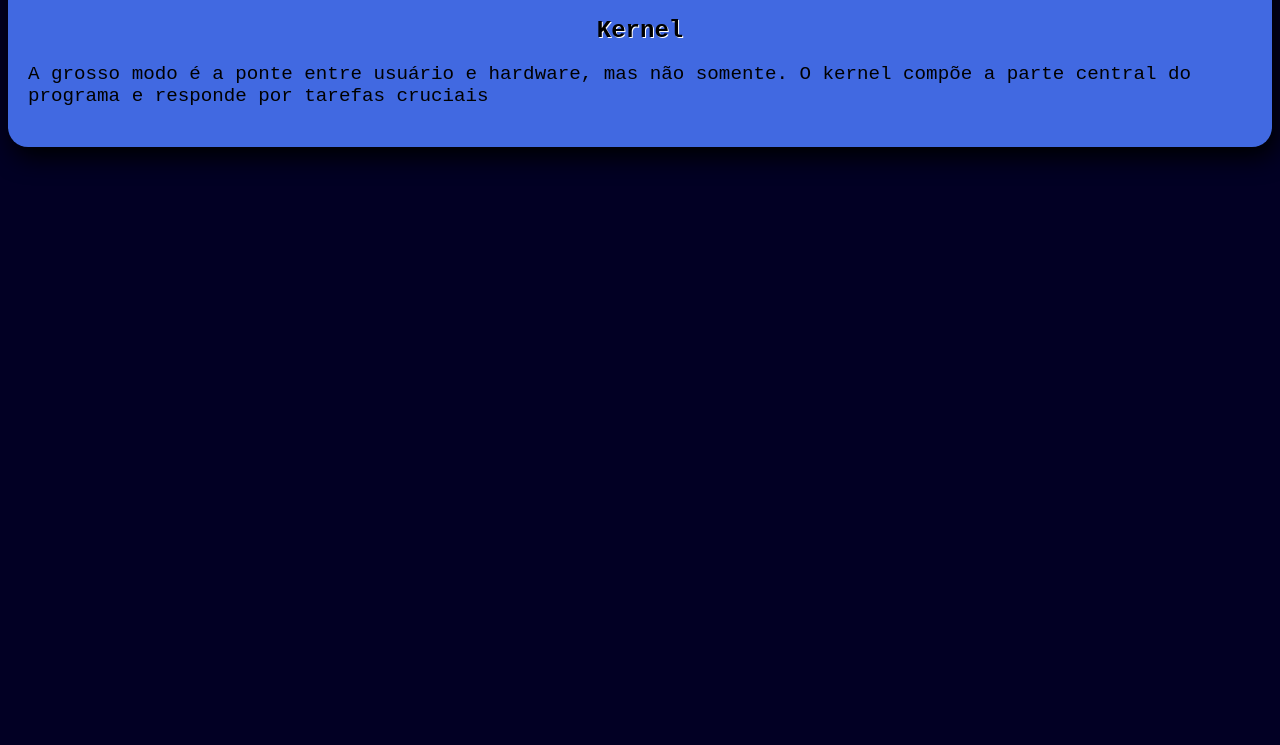
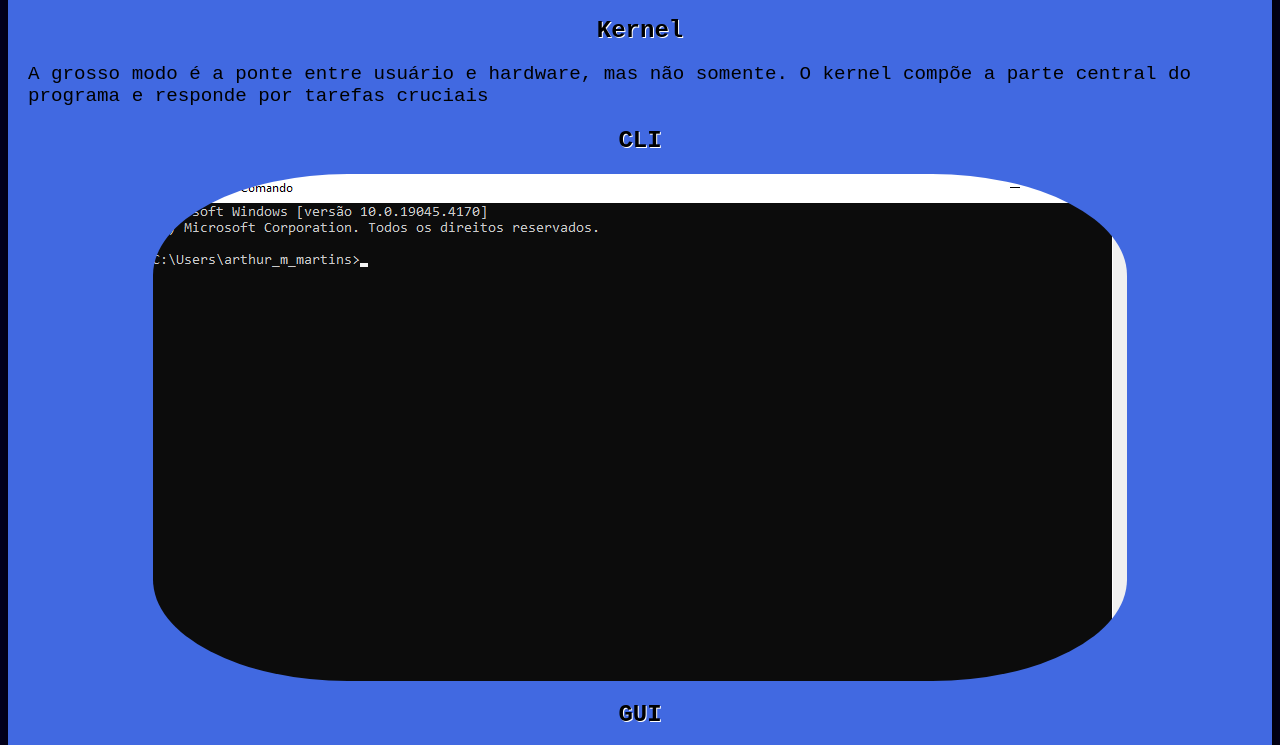
Before and after one commit to srArthurmsm/OScomandosetc, a plain HTML site: page OS.html in a window 1280 px wide. Shown: the part 380-1125 px from the top of the page. Before the commit the page ends 800 px from the top, so only its background shows below. Drawn offline with Linux system fonts and the light colour scheme.

Commit message:
v2 postar

```diff
--- a/OS.html
+++ b/OS.html
@@ -26,6 +26,10 @@
         </article>
         <h2>Kernel</h2>
         <p>A grosso modo é a ponte entre usuário e hardware, mas não somente. O kernel compõe a parte central do programa e responde por tarefas cruciais</p>
+        <h2>CLI</h2>
+        <div class="foto"><img src="img/os.png" alt="foto cmd"></div>
+        <h2>GUI</h2>
+        <div class="foto"><img src="img/Gui.png" alt="foto Windows" width="70%" height="auto"></div>
 
 
      </div>
--- a/style.css
+++ b/style.css
@@ -60,3 +60,9 @@ h3{
     text-shadow: 1px 1px white;
     font-size: 140%;
 }
+
+img{
+    border-radius: 20%;
+    display: block;
+    margin: 0 auto;
+}
```
Also changed, not shown: img/Gui.png (added), img/os.png (added).
